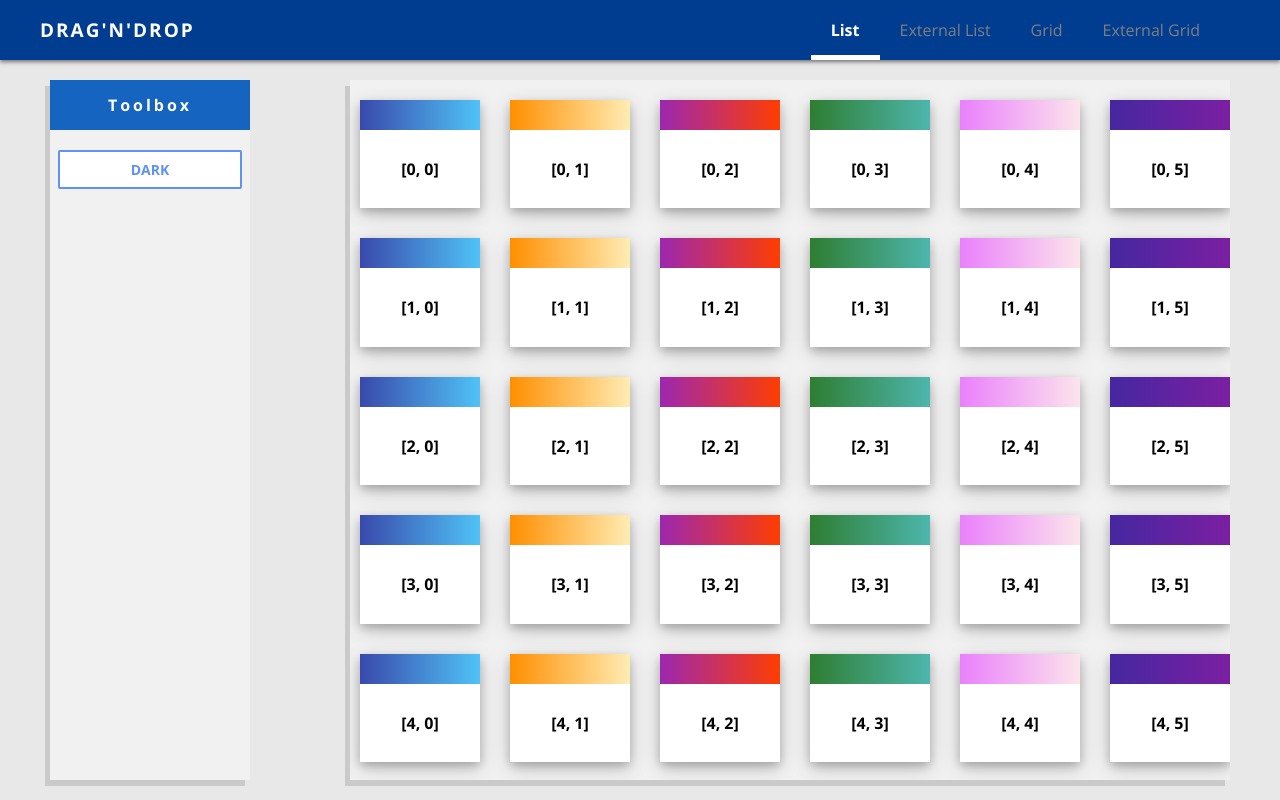
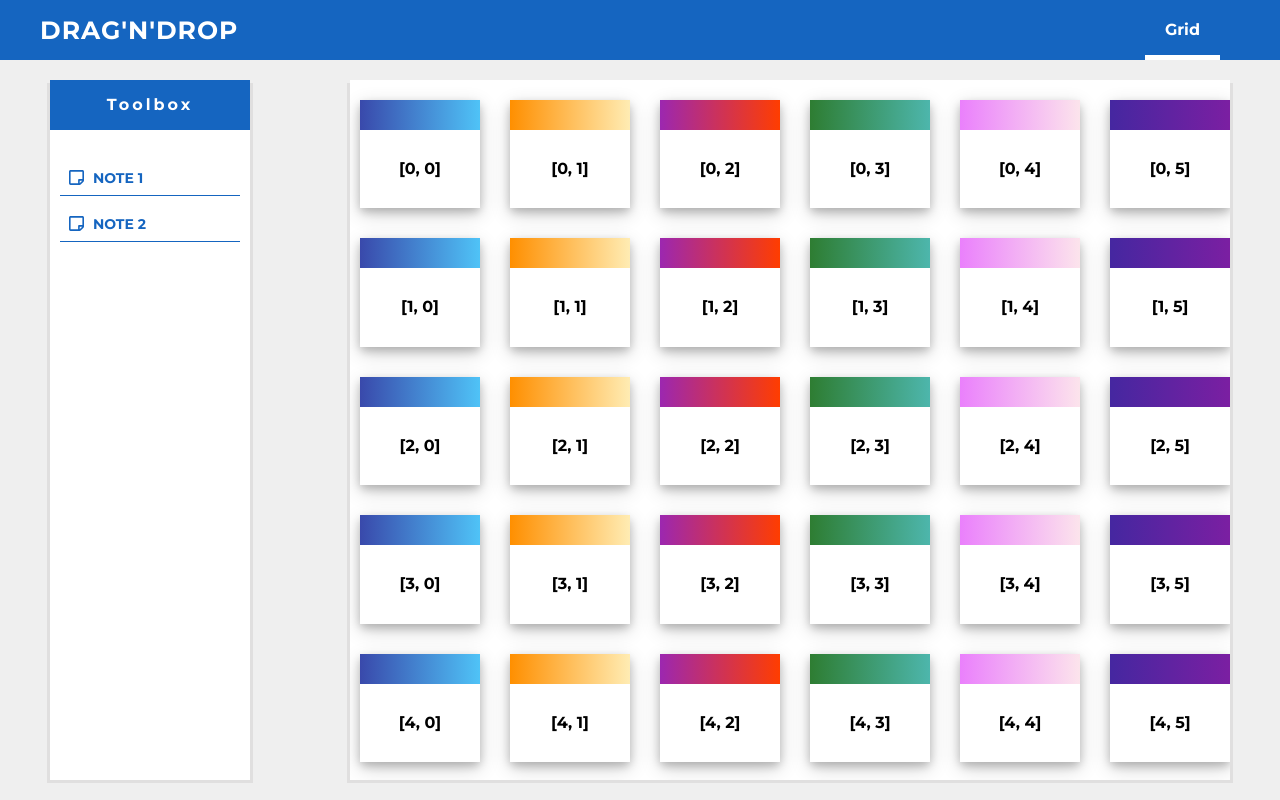
Before and after one commit to seektor/DnD_List, a website built with webpack: page src/index.html in a window 1280 px wide. Built offline with nearby package versions, Linux system fonts and the light colour scheme.

Commit message:
Header and toolbox redesign.

```diff
--- a/package.json
+++ b/package.json
@@ -12,6 +12,7 @@
   "devDependencies": {
     "@types/node": "^11.9.4",
     "css-loader": "^2.1.0",
+    "file-loader": "^4.1.0",
     "html-loader": "^0.5.5",
     "html-webpack-plugin": "^3.2.0",
     "node-sass": "^4.11.0",
--- a/src/app/assets/styles/base.scss
+++ b/src/app/assets/styles/base.scss
@@ -1,6 +1,6 @@
 html, body {
     height: 100vh;
-    font-family: 'Open Sans', sans-serif;
+    font-family: 'Montserrat', sans-serif;
     display: flex;
     flex-direction: column;
 }
--- a/src/app/assets/styles/constants.scss
+++ b/src/app/assets/styles/constants.scss
@@ -1,3 +1,7 @@
 $primary: #1565c0;
 $primary--dark: #003c8f;
 $primary--light: #5e92f3;
+
+$gray: #e0dfdf;
+$gray--light: #efefef;
+$gray--dark: #8d8d8d;
--- a/src/app/components/Toolbox/factories/ToolboxItemFactory/ToolboxItemFactory.ts
+++ b/src/app/components/Toolbox/factories/ToolboxItemFactory/ToolboxItemFactory.ts
@@ -1,8 +1,10 @@
 import { Utils } from '../../../../utils/Utils';
+import ToolboxItemAttributeHooks from './structures/ToolboxItemAttributeHooks';
 
 export function ToolboxItemFactory(title: string): HTMLElement {
     const template: string = require('./toolbox-item-factory.tpl.html');
     const itemElement: HTMLElement = Utils.createElementFromTemplate(template);
-    itemElement.innerHTML = title;
+    const textElement: HTMLElement = Utils.getElementByAttribute(itemElement, ToolboxItemAttributeHooks.text);
+    textElement.innerHTML = title;
     return itemElement;
 }
--- /dev/null
+++ b/src/app/components/Toolbox/factories/ToolboxItemFactory/structures/ToolboxItemAttributeHooks.ts
@@ -0,0 +1,7 @@
+export interface TToolboxItemAttributeHooks {
+    text: string;
+}
+
+export default {
+    text: 'data-toolbox-item__text'
+} as TToolboxItemAttributeHooks;
--- a/src/app/components/Toolbox/factories/ToolboxItemFactory/toolbox-item-factory.scss
+++ b/src/app/components/Toolbox/factories/ToolboxItemFactory/toolbox-item-factory.scss
@@ -2,16 +2,26 @@
     cursor: grab;
     text-transform: uppercase;
     height: 35px;
-    width: 90%;
-    margin: auto;
-    font-size: 14px;
-    line-height: 35px;
-    text-align: center;
-    font-weight: bold;
-    border-radius: 2px;
-    color: $primary--light;
-    border: 2px solid $primary--light;
+    color: $primary;
+    border-bottom: 1px solid $primary;
     background-color: white;
-    margin-bottom: 8px;
     user-select: none;
+    display: flex;
+    margin: 10px;
+
+    &:hover {
+        background-color: #dfebf9;
+        transition: all 0.5s;
+    }
+
+    &__icon {
+        height: 17px;
+        padding: 9px;
+    }
+
+    &__text {
+        font-size: 14px;
+        font-weight: bold;
+        line-height: 36px;
+    }
 }
--- a/src/app/components/Toolbox/factories/ToolboxItemFactory/toolbox-item-factory.tpl.html
+++ b/src/app/components/Toolbox/factories/ToolboxItemFactory/toolbox-item-factory.tpl.html
@@ -1,3 +1,4 @@
 <div class="toolbox-item">
-
+    <img class="toolbox-item__icon" src="../../../../assets/icons/sticky-note.svg" />
+    <span class="toolbox-item__text" data-toolbox-item__text></span>
 </div>
--- a/src/app/demos/gridDemos/GridWithToolboxDemo/GridWithToolboxDemo.ts
+++ b/src/app/demos/gridDemos/GridWithToolboxDemo/GridWithToolboxDemo.ts
@@ -47,7 +47,8 @@ export class GridWithToolboxDemo extends AbstractGridDemo {
     private populateToolbox(toolbox: Toolbox, grid: Grid): void {
         const darkItem: HTMLElement = this.createPureDarkItem('Toolbox Item');
         darkItem.classList.add(...this.createClassNames(2, 2));
-        toolbox.addItem('Dark', darkItem, grid.getGridHandlers());
+        toolbox.addItem('Note 1', darkItem, grid.getGridHandlers());
+        toolbox.addItem('Note 2', darkItem, grid.getGridHandlers());
         // toolbox.addItem("Inverted");
         // toolbox.addItem("Image");
     }
--- a/src/app/viewport/Body/body.scss
+++ b/src/app/viewport/Body/body.scss
@@ -1,6 +1,6 @@
 .body {
     flex-grow: 1;
     overflow: hidden;
-    background-color: #E8E8E8;
+    background-color: $gray--light;
     padding: 20px 50px;
 }
--- a/src/app/viewport/Factories/ContainerFactory/container-factory.scss
+++ b/src/app/viewport/Factories/ContainerFactory/container-factory.scss
@@ -3,6 +3,6 @@
     width: 100%;
     overflow: auto;
     box-sizing: border-box;
-    background-color: #F1F1F1;
-    box-shadow: -5px 6px #CACACA;
+    background-color: white;
+    box-shadow: -3px 3px $gray, 3px 3px $gray;
 }
--- a/src/app/viewport/Header/Header.ts
+++ b/src/app/viewport/Header/Header.ts
@@ -9,10 +9,8 @@ export class Header {
 
     constructor(container: HTMLElement) {
         this.constructComponent(container);
-        this.addNavbarItem('List', () => this.setActiveItem(0));
-        this.addNavbarItem('External List', () => this.setActiveItem(1));
-        this.addNavbarItem('Grid', () => this.setActiveItem(2));
-        this.addNavbarItem('External Grid', () => this.setActiveItem(3));
+        // this.addNavbarItem('List', () => this.setActiveItem(0));
+        this.addNavbarItem('Grid', () => this.setActiveItem(0));
         this.setActiveItem(0);
     }
 
--- a/src/app/viewport/Header/header.scss
+++ b/src/app/viewport/Header/header.scss
@@ -1,20 +1,19 @@
 .header {
     $height: 60px;
     display: flex;
-    background-color: $primary--dark;
+    background-color: $primary;
     color: white;
     height: $height;
     line-height: $height;
-    box-shadow: 0 2px 4px rgba(0,0,0,.5);
     z-index: 10;
 
     &__title {
         height: $height;
         margin: 0px 40px;
         text-transform: uppercase;
-        letter-spacing: 2px;
+        letter-spacing: 1px;
         font-weight: bold;
-        font-size: 19px;
+        font-size: 25px;
         flex-grow: 1;
     }
 
--- a/src/app/viewport/Header/header.tpl.html
+++ b/src/app/viewport/Header/header.tpl.html
@@ -1,7 +1,7 @@
 <header class="header">
-    <div class="header__title">
+    <span class="header__title">
         Drag'n'Drop
-    </div>
+    </span>
     <nav class="header__navbar" data-header__navbar>
     </nav>
 </header>
--- a/src/app/viewport/Header/structures/HeaderClassHooks.ts
+++ b/src/app/viewport/Header/structures/HeaderClassHooks.ts
@@ -1,7 +1,11 @@
 export interface THeaderClassHooks {
+    item: string;
     itemActive: string;
+    itemText: string;
 }
 
 export default {
+    item: 'header__navbar-item',
     itemActive: 'header__navbar-item--active',
+    itemText: 'header__navbar-item-text',
 } as THeaderClassHooks;
--- a/src/index.html
+++ b/src/index.html
@@ -6,7 +6,7 @@
     <meta name="viewport" content="width=device-width, initial-scale=1.0">
     <meta http-equiv="X-UA-Compatible" content="ie=edge">
     <title>DnD</title>
-    <link href="https://fonts.googleapis.com/css?family=Open+Sans:400,700" rel="stylesheet">
+    <link href="https://fonts.googleapis.com/css?family=Montserrat:400,700&display=swap" rel="stylesheet">
 </head>
 
 <body>
--- a/webpack.config.js
+++ b/webpack.config.js
@@ -38,6 +38,16 @@ module.exports = {
                     "css-loader", // translates CSS into CommonJS
                     "sass-loader" // compiles Sass to CSS, using Node Sass by default
                 ]
+            },
+            {
+                test: /.(ttf|otf|eot|svg|woff(2)?)(\?[a-z0-9]+)?$/,
+                use: [{
+                    loader: 'file-loader',
+                    options: {
+                        name: '[name].[ext]',
+                        outputPath: 'fonts/', // where the fonts will go
+                    }
+                }]
             }
         ]
     },
```
Also changed, not shown: src/app/assets/icons/sticky-note.svg (added), 1 other file.
